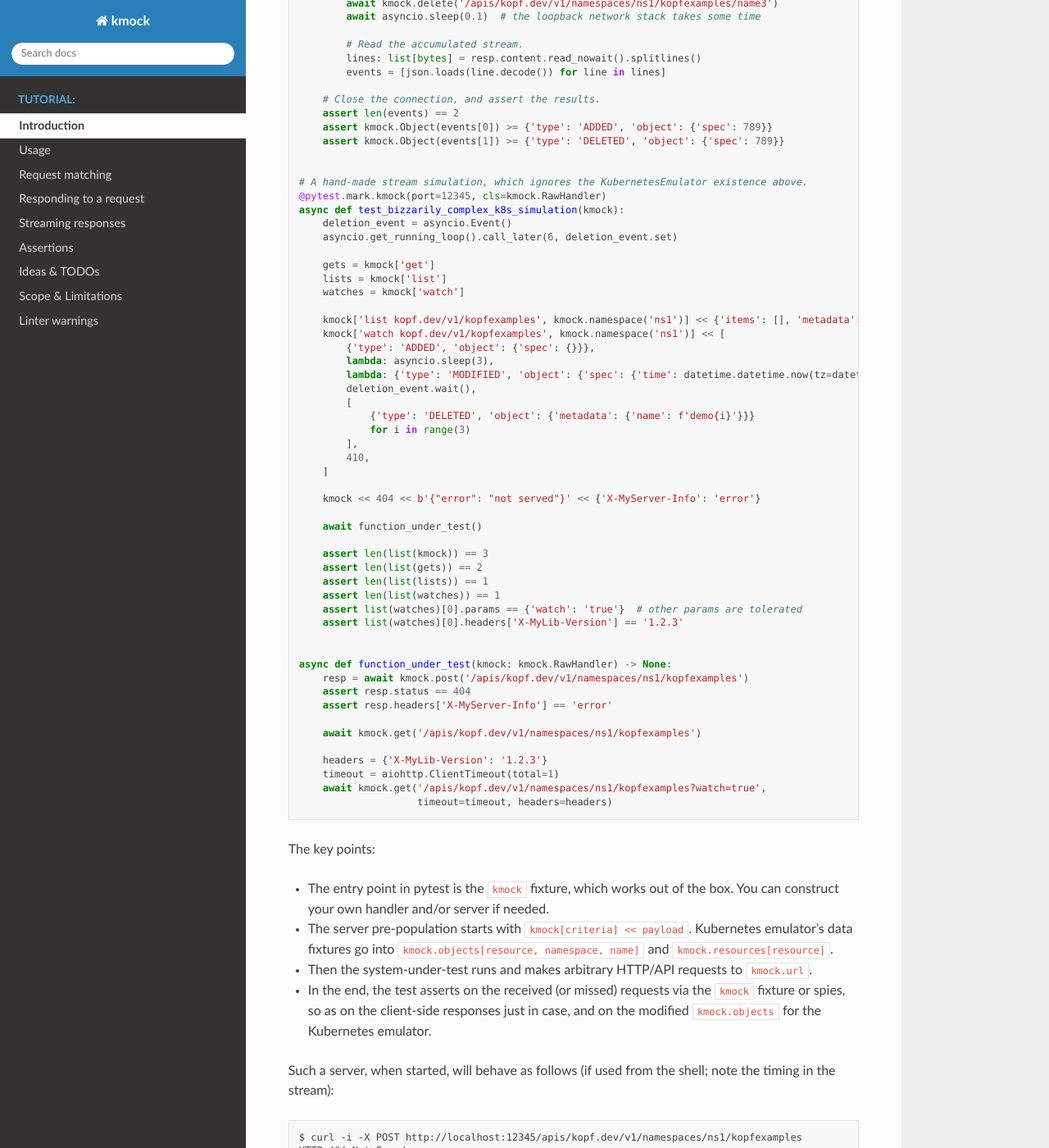
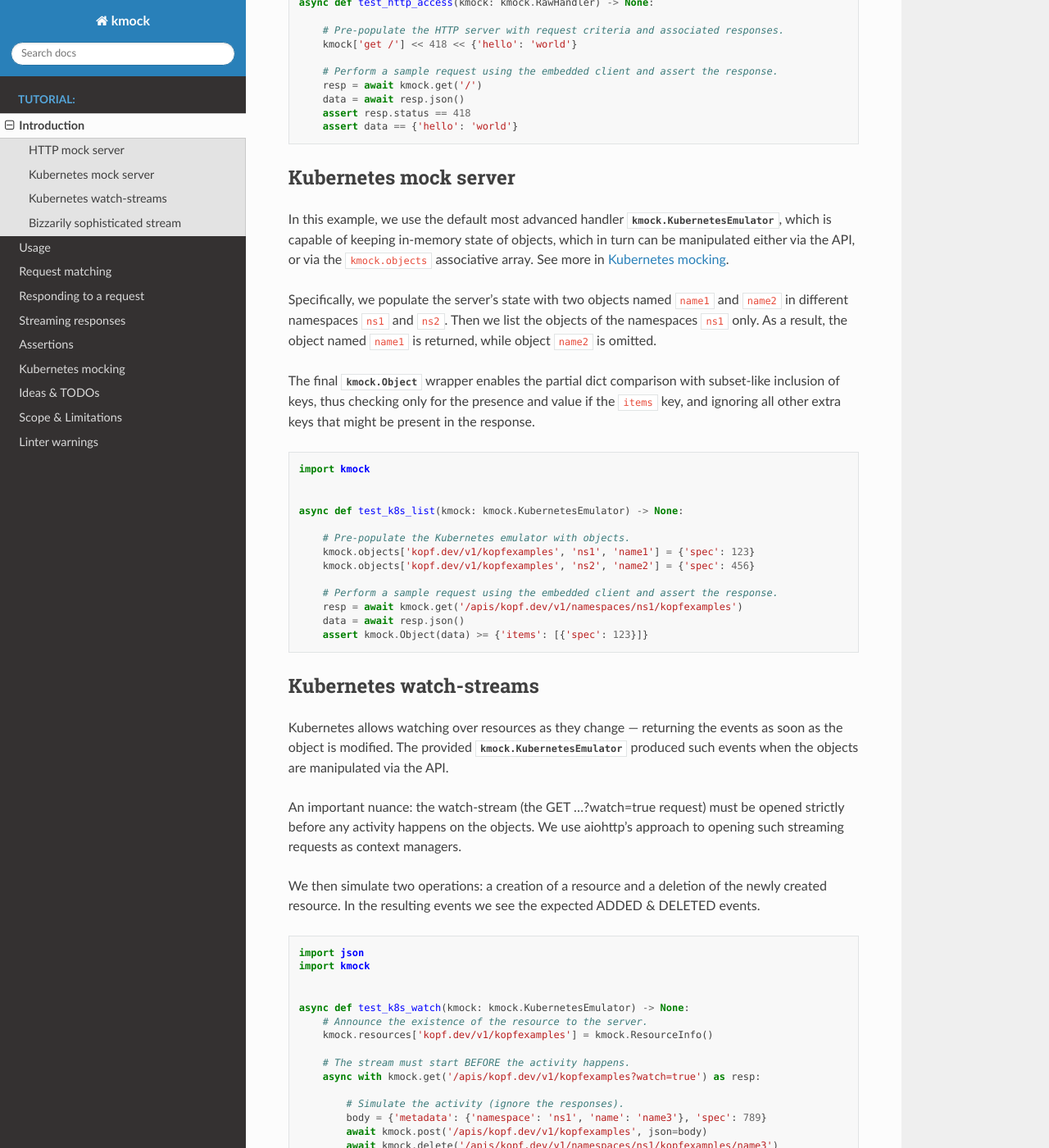
Before and after one commit to nolar/kmock, a Sphinx documentation site: the page built from docs/intro.rst, in a window 1280 px wide and 1400 px high, scrolled down 770 px. Shown: the whole window at 82% size. Built offline with Sphinx 7.4.7 and the Read the Docs theme 3.1.0, drawn with Linux system fonts in a browser that asks for light colours; pages that are not in the unit, such as notebooks, are missing from menus; some of the changed text lies outside the part shown.

Commit message:
Write the documentation (including for the LLMs)
Signed-off-by: Sergey Vasilyev <nolar@nolar.info>

```diff
--- a/docs/conf.py
+++ b/docs/conf.py
@@ -24,6 +24,8 @@ extensions = [
     'sphinx.ext.extlinks',
     'sphinx.ext.linkcode',
     'sphinx.ext.intersphinx',
+    'sphinx_llms_txt',
+    # 'sphinx_llm.txt',
 ]
 
 templates_path = ['_templates']
--- a/docs/ideas.rst
+++ b/docs/ideas.rst
@@ -5,7 +5,13 @@ Ideas & TODOs
 Undecided ideas
 ===============
 
+Unordered sets
+--------------
+
 How to interpret ``set`` & ``frozenset``? They can mean "pick a random response of a few possibilities" or as "stream these items in random order" (beause it is an iterable). Note that ``frozenset`` does not have Python syntax sugar, so it is not very convenient to use, unlike set's ``{…}`` syntax. Also, not all content types can be added to sets because they are not hashable (though ``lambda: object()`` can be added instead). Sets currently raise an explicit exception when used, reserved for future interpretation changes.
+
+HTTPS support
+-------------
 
 Is HTTPS support with the self-signed certificates really needed — so that ``https://`` URLs could be intercepted & served too. This adds complexity and a few rather heavy dependencies for a relatively rare situation when the explicitly provided URL (``http://``) cannot be used. Intercepting the external APIs in third-party SDKs will not work anyway without the DNS interception, but the DNS interception only works with ``aiohttp`` clients, despite SDKs often use ``requests`` or other sync libraries.
 
--- a/docs/index.rst
+++ b/docs/index.rst
@@ -20,6 +20,7 @@ KMock runs well with looptime_, the time dilation/contraction library for asynci
    responses
    streams
    assertions
+   kubernetes
    ideas
    scope
    linters
--- a/docs/intro.rst
+++ b/docs/intro.rst
@@ -2,9 +2,114 @@
 Introduction
 ============
 
+.. When changing this, ensure the tests are synced with test_doc_examples.py & the tests do pass.
+
 Here is how tests can look like with KMock — from the simplest HTTP to the advanced Kubernetes tests:
 
-.. When changing this, ensure the tests are synced in test_doc_examples.py & they do pass.
+A typical structure of the test:
+
+* The entry point in pytest is the ``kmock`` fixture, which works out of the box. You can construct your own handler and/or server if needed (see :doc:`/usage`).
+* The server pre-population starts with ``kmock[criteria] << payload``. Kubernetes emulator's data fixtures go into ``kmock.objects[resource, namespace, name]`` and ``kmock.resources[resource]``.
+* Then the system-under-test runs and makes arbitrary HTTP/API requests to ``kmock.url`` or using the embedded client.
+* In the end, the test asserts on the received (or missed) requests via the ``kmock`` fixture or spies, so as on the client-side responses just in case, and on the modified ``kmock.objects`` for the Kubernetes emulator.
+
+
+HTTP mock server
+================
+
+The simplest HTTP example: respond with the status code 418 and return a JSON-encoded dictionary (or any other JSON-compatible value) at the root endpoint.
+
+Then we use the embedded client to retrieve the response of that root URL.
+
+.. code-block:: python
+
+    import kmock
+
+
+    async def test_http_access(kmock: kmock.RawHandler) -> None:
+
+        # Pre-populate the HTTP server with request criteria and associated responses.
+        kmock['get /'] << 418 << {'hello': 'world'}
+
+        # Perform a sample request using the embedded client and assert the response.
+        resp = await kmock.get('/')
+        data = await resp.json()
+        assert resp.status == 418
+        assert data == {'hello': 'world'}
+
+
+Kubernetes mock server
+======================
+
+In this example, we use the default most advanced handler :class:`kmock.KubernetesEmulator`, which is capable of keeping in-memory state of objects, which in turn can be manipulated either via the API, or via the ``kmock.objects`` associative array. See more in :doc:`/kubernetes`.
+
+Specifically, we populate the server's state with two objects named ``name1`` and ``name2`` in different namespaces ``ns1`` and ``ns2``. Then we list the objects of the namespaces ``ns1`` only. As a result, the object named ``name1`` is returned, while object ``name2`` is omitted.
+
+The final :class:`kmock.Object` wrapper enables the partial dict comparison with subset-like inclusion of keys, thus checking only for the presence and value if the ``items`` key, and ignoring all other extra keys that might be present in the response.
+
+.. code-block:: python
+
+    import kmock
+
+
+    async def test_k8s_list(kmock: kmock.KubernetesEmulator) -> None:
+
+        # Pre-populate the Kubernetes emulator with objects.
+        kmock.objects['kopf.dev/v1/kopfexamples', 'ns1', 'name1'] = {'spec': 123}
+        kmock.objects['kopf.dev/v1/kopfexamples', 'ns2', 'name2'] = {'spec': 456}
+
+        # Perform a sample request using the embedded client and assert the response.
+        resp = await kmock.get('/apis/kopf.dev/v1/namespaces/ns1/kopfexamples')
+        data = await resp.json()
+        assert kmock.Object(data) >= {'items': [{'spec': 123}]}
+
+
+Kubernetes watch-streams
+========================
+
+Kubernetes allows watching over resources as they change — returning the events as soon as the object is modified. The provided :class:`kmock.KubernetesEmulator` produced such events when the objects are manipulated via the API.
+
+An important nuance: the watch-stream (the GET …?watch=true request) must be opened strictly before any activity happens on the objects. We use aiohttp's approach to opening such streaming requests as context managers.
+
+We then simulate two operations: a creation of a resource and a deletion of the newly created resource. In the resulting events we see the expected ADDED & DELETED events.
+
+.. code-block:: python
+
+    import json
+    import kmock
+
+
+    async def test_k8s_watch(kmock: kmock.KubernetesEmulator) -> None:
+        # Announce the existence of the resource to the server.
+        kmock.resources['kopf.dev/v1/kopfexamples'] = kmock.ResourceInfo()
+
+        # The stream must start BEFORE the activity happens.
+        async with kmock.get('/apis/kopf.dev/v1/kopfexamples?watch=true') as resp:
+
+            # Simulate the activity (ignore the responses).
+            body = {'metadata': {'namespace': 'ns1', 'name': 'name3'}, 'spec': 789}
+            await kmock.post('/apis/kopf.dev/v1/kopfexamples', json=body)
+            await kmock.delete('/apis/kopf.dev/v1/namespaces/ns1/kopfexamples/name3')
+            await asyncio.sleep(0.1)  # the loopback network stack takes some time
+
+            # Read the accumulated stream and parse into individual events on each line.
+            lines: list[bytes] = resp.content.read_nowait().splitlines()
+            events = [json.loads(line.decode()) for line in lines]
+
+        # Close the connection, and assert the results.
+        assert len(events) == 2
+        assert kmock.Object(events[0]) >= {'type': 'ADDED', 'object': {'spec': 789}}
+        assert kmock.Object(events[1]) >= {'type': 'DELETED', 'object': {'spec': 789}}
+
+
+Bizzarily sophisticated stream
+==============================
+
+In this example, we generate the streaming response, which returns content over time (not instantly). For the sake of the example, it simulates the Kubernetes resource watching with the ADDED/MODIFIED/DELETED events.
+
+The handler is pinned to the basic :class:`kmock.RawHandler` to avoid overlapping with the out-of-the-box functionality of :class:`kmock.KubernetesEmulator`.
+
+This server always listens on port 12345 so that we could use ``curl`` to access the server from the command line.
 
 .. code-block:: python
 
@@ -15,44 +120,6 @@ Here is how tests can look like with KMock — from the simplest HTTP to the adv
     import kmock
 
 
-    async def test_http_access(kmock):
-        kmock['get /'] << 418 << {'hello': 'world'}
-        resp = await kmock.get('/')
-        data = await resp.json()
-        assert resp.status == 418
-        assert kmock.Object(data) >= {'items': [{'spec': 123}]}
-
-
-    async def test_k8s_list(kmock):
-        kmock.objects['kopf.dev/v1/kopfexamples', 'ns1', 'name1'] = {'spec': 123}
-        kmock.objects['kopf.dev/v1/kopfexamples', 'ns2', 'name2'] = {'spec': 456}
-
-        resp = await kmock.get('/apis/kopf.dev/v1/namespaces/ns1/kopfexamples')
-        data = await resp.json()
-        assert data == {'items': [{'spec': 123}]}
-
-
-    async def test_k8s_watch(kmock):
-        # The stream must start BEFORE the activity happens.
-        async with kmock.get('/apis/kopf.dev/v1/kopfexamples?watch=true') as resp:
-
-            # Simulate the activity (ignore the responses).
-            body = {'metadata': {'namespace': 'ns1', 'name': 'name3'}, 'spec': 789}
-            await kmock.post('/apis/kopf.dev/v1/kopfexamples', json=body)
-            await kmock.delete('/apis/kopf.dev/v1/namespaces/ns1/kopfexamples/name3')
-            await asyncio.sleep(0.1)  # the loopback network stack takes some time
-
-            # Read the accumulated stream.
-            lines: list[bytes] = resp.content.read_nowait().splitlines()
-            events = [json.loads(line.decode()) for line in lines]
-
-        # Close the connection, and assert the results.
-        assert len(events) == 2
-        assert kmock.Object(events[0]) >= {'type': 'ADDED', 'object': {'spec': 789}}
-        assert kmock.Object(events[1]) >= {'type': 'DELETED', 'object': {'spec': 789}}
-
-
-    # A hand-made stream simulation, which ignores the KubernetesEmulator existence above.
     @pytest.mark.kmock(port=12345, cls=kmock.RawHandler)
     async def test_bizzarily_complex_k8s_simulation(kmock):
         deletion_event = asyncio.Event()
@@ -99,14 +166,6 @@ Here is how tests can look like with KMock — from the simplest HTTP to the adv
         await kmock.get('/apis/kopf.dev/v1/namespaces/ns1/kopfexamples?watch=true',
                         timeout=timeout, headers=headers)
 
-
-The key points:
-
-* The entry point in pytest is the ``kmock`` fixture, which works out of the box. You can construct your own handler and/or server if needed.
-* The server pre-population starts with ``kmock[criteria] << payload``. Kubernetes emulator's data fixtures go into ``kmock.objects[resource, namespace, name]`` and ``kmock.resources[resource]``.
-* Then the system-under-test runs and makes arbitrary HTTP/API requests to ``kmock.url``.
-* In the end, the test asserts on the received (or missed) requests via the ``kmock`` fixture or spies, so as on the client-side responses just in case, and on the modified ``kmock.objects`` for the Kubernetes emulator.
-
 Such a server, when started, will behave as follows (if used from the shell; note the timing in the stream):
 
 .. code-block:: shell
--- a/pyproject.toml
+++ b/pyproject.toml
@@ -58,6 +58,12 @@ docs = [
     "sphinx-autobuild",
     "sphinx-autodoc-typehints",
     "sphinx_rtd_theme>=0.5",
+    # TODO: switch to sphinx-llm for better autodoc coverage. But it currently does not work at all:
+    #   https://github.com/jacobtomlinson/sphinx-llm/issues/27
+    #   https://github.com/jacobtomlinson/sphinx-llm/issues/34
+    #  sphinx-llms-txt's author suggests adding the source code and exposing all the private parts.
+    #"sphinx-llm",
+    "sphinx-llms-txt",
 ]
 test = [
     "aresponses",
```
Also changed, not shown: docs/kubernetes.rst (added, +30 -0 lines).
